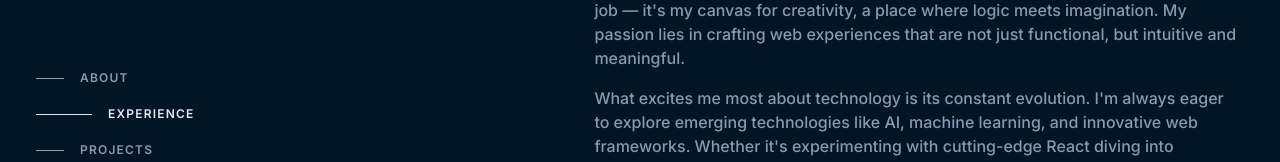
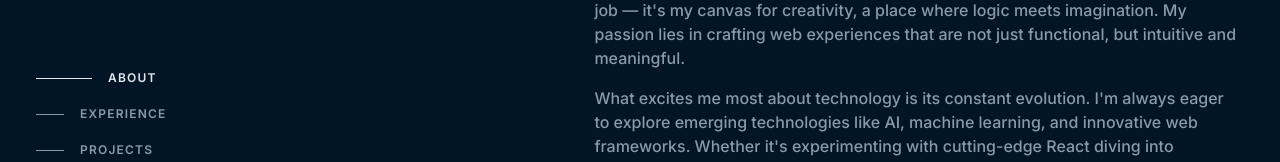
Before and after one commit to hafis825/Portfolio, a React (Vite) app: page / in a window 1280 px wide. Shown: the part 250-412 px from the top of the page. Built offline with nearby package versions, Linux system fonts and the light colour scheme.

Commit message:
improve: SEO meta tags, accessibility, IntersectionObserver, smooth scroll, cleanup unused code

```diff
--- a/index.html
+++ b/index.html
@@ -4,13 +4,14 @@
     <meta charset="UTF-8" />
     <link rel="icon" type="image/svg+xml" href="/logo-og.png" />
     <meta name="viewport" content="width=device-width, initial-scale=1.0" />
+    <meta name="description" content="Abdulhafis Waemusor — Student IT driven by an insatiable curiosity for technological frontiers. Portfolio showcasing projects, experience, and certifications." />
     <title>Abdulhafis Waemusor</title>
 
     <meta property="og:title" content="Abdulhafis Waemusor"/>
     <meta property="og:description" content="I'm a Student IT driven by an insatiable curiosity for technological frontiers"/>
     <meta property="og:type" content="website"/>
     <meta property="og:url" content="https://hafis825.github.io/Portfolio/"/>
-    <meta property="og:image" content="/title.png"/>
+    <meta property="og:image" content="https://hafis825.github.io/Portfolio/title.png"/>
     <meta property="og:image:width" content="1200"/>
     <meta property="og:image:height" content="630"/>
     <meta property="og:locale" content="th_TH"/>
--- a/src/App.css
+++ b/src/App.css
@@ -31,32 +31,3 @@
         opacity: 0;
     }
 }
-
-/* Double-click animation - scales twice quickly */
-.double-click-anim {
-    animation: doubleClick 1.5s ease-in-out infinite;
-}
-
-@keyframes doubleClick {
-
-    0%,
-    100% {
-        transform: scale(1);
-    }
-
-    10% {
-        transform: scale(0.7);
-    }
-
-    20% {
-        transform: scale(1);
-    }
-
-    30% {
-        transform: scale(0.7);
-    }
-
-    40% {
-        transform: scale(1);
-    }
-}
--- a/src/App.jsx
+++ b/src/App.jsx
@@ -141,28 +141,33 @@ function App() {
     })
   }
 
-  const handleScroll = () => {
-    const viewHeight = window.innerHeight * 0.3
-
-    for (const id of sectionIds) {
-      const rect = document.getElementById(id).getClientRects()[0]
-      const offsetTop = rect.y
-      const halfHeight = rect.height * 0.5
-
-      if ((offsetTop <= 0 && offsetTop + halfHeight > viewHeight) ||
-        (offsetTop > 0 && offsetTop < viewHeight)) {
-        setCurrentSection(id)
-      }
-    }
-  }
-
   useEffect(() => {
     if (sectionIds.length > 0) setCurrentSection(sectionIds[0])
   }, [sectionIds])
 
+  // IntersectionObserver for active section detection
   useEffect(() => {
-    window.addEventListener("scroll", handleScroll)
-    return () => window.removeEventListener("scroll", handleScroll)
+    if (sectionIds.length === 0) return
+
+    const observer = new IntersectionObserver(
+      (entries) => {
+        for (const entry of entries) {
+          if (entry.isIntersecting) {
+            setCurrentSection(entry.target.id)
+          }
+        }
+      },
+      {
+        rootMargin: "-30% 0px -70% 0px",
+      }
+    )
+
+    for (const id of sectionIds) {
+      const el = document.getElementById(id)
+      if (el) observer.observe(el)
+    }
+
+    return () => observer.disconnect()
   }, [sectionIds])
 
   return (
--- a/src/index.css
+++ b/src/index.css
@@ -6,6 +6,10 @@
 @tailwind utilities;
 
 @layer base {
+    html {
+        scroll-behavior: smooth;
+    }
+
     body {
         margin: 0;
         font-family: 'Inter', 'Noto Sans Thai', system-ui, -apple-system, BlinkMacSystemFont, 'Segoe UI', Roboto, Oxygen, Ubuntu, Cantarell, 'Open Sans', 'Helvetica Neue', sans-serif;
--- a/src/sections/Contact/index.jsx
+++ b/src/sections/Contact/index.jsx
@@ -1,13 +1,13 @@
 import { FontAwesomeIcon } from '@fortawesome/react-fontawesome'
 import { faFacebook, faGithub, faInstagram, faLine } from '@fortawesome/free-brands-svg-icons'
 
-const Contact = () =>{
+const Contact = () => {
     return (
         <div className='flex items-end gap-5 text-2xl text-primarySub'>
-            <a href="https://github.com/hafis825" target='_blank'><FontAwesomeIcon className='hover:scale-125 hover:text-primaryContent transition-all' icon={faGithub} /></a>
-            <a href="https://www.facebook.com/abdulhafis.waemusor" target='_blank'><FontAwesomeIcon className='hover:scale-125 hover:text-primaryContent transition-all' icon={faFacebook} /></a>
-            <a href="https://line.me/ti/p/VgVO17nRqQ" target='_blank'><FontAwesomeIcon className='hover:scale-125 hover:text-primaryContent transition-all' icon={faLine} /></a>
-            <a href="https://www.instagram.com/ithxf12/" target='_blank'><FontAwesomeIcon className='hover:scale-125 hover:text-primaryContent transition-all' icon={faInstagram} /></a>
+            <a href="https://github.com/hafis825" target='_blank' rel='noopener noreferrer'><FontAwesomeIcon className='hover:scale-125 hover:text-primaryContent transition-all' icon={faGithub} /></a>
+            <a href="https://www.facebook.com/abdulhafis.waemusor" target='_blank' rel='noopener noreferrer'><FontAwesomeIcon className='hover:scale-125 hover:text-primaryContent transition-all' icon={faFacebook} /></a>
+            <a href="https://line.me/ti/p/VgVO17nRqQ" target='_blank' rel='noopener noreferrer'><FontAwesomeIcon className='hover:scale-125 hover:text-primaryContent transition-all' icon={faLine} /></a>
+            <a href="https://www.instagram.com/ithxf12/" target='_blank' rel='noopener noreferrer'><FontAwesomeIcon className='hover:scale-125 hover:text-primaryContent transition-all' icon={faInstagram} /></a>
 
         </div>
     )
--- a/src/sections/Header/index.jsx
+++ b/src/sections/Header/index.jsx
@@ -1,10 +1,9 @@
 import { data } from '../../contents/header'
-const Header = () =>{
+const Header = () => {
     return (
         <div className='flex flex-col gap-2'>
             <h1 className='text-5xl font-bold text-primaryContent'>{data.name}</h1>
             <h2 className='text-xl font-medium text-primaryContent'>{data.title}</h2>
-            {/* <p className='text-primarySub w-5/6'>{data.caption}</p> */}
         </div>
     )
 }
```
